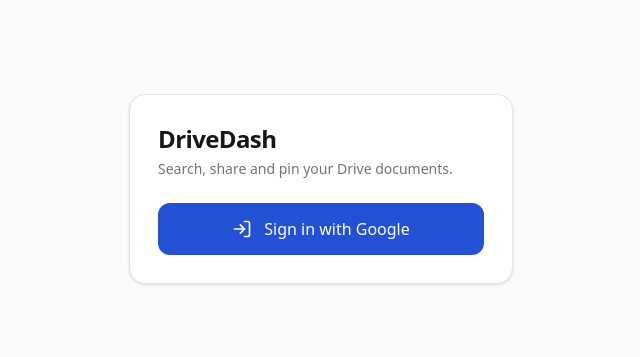
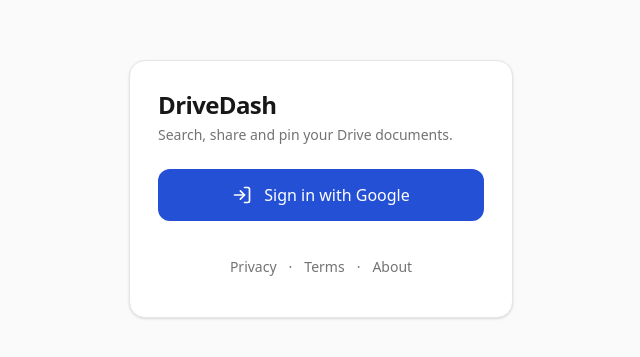
Before and after one commit to mathurshubham/drivedash, a Next.js app: page /login in a window 1280 px wide. Shown: the part 199-556 px from the top of the page, without its empty margins (319-959 px from the left). Built offline with nearby package versions, Linux system fonts and the light colour scheme.

Commit message:
feat: add legal page links to login footer
Link Privacy, Terms and About from the sign-in page for discoverability.

```diff
--- a/src/app/login/page.tsx
+++ b/src/app/login/page.tsx
@@ -1,3 +1,4 @@
+import Link from 'next/link';
 import SignInButton from '@/components/SignInButton';
 
 export const metadata = {
@@ -34,6 +35,31 @@
         <div className="mt-6">
           <SignInButton />
         </div>
+
+        <footer className="mt-6 text-center text-sm text-neutral-500 dark:text-neutral-400">
+          <nav className="inline-flex flex-wrap items-center justify-center gap-x-3 gap-y-1">
+            <Link
+              href="/privacy"
+              className="min-h-[44px] inline-flex items-center underline-offset-2 hover:underline focus-visible:outline-2 focus-visible:outline-offset-2 focus-visible:outline-accent-600 dark:focus-visible:outline-accent-400"
+            >
+              Privacy
+            </Link>
+            <span aria-hidden="true">·</span>
+            <Link
+              href="/terms"
+              className="min-h-[44px] inline-flex items-center underline-offset-2 hover:underline focus-visible:outline-2 focus-visible:outline-offset-2 focus-visible:outline-accent-600 dark:focus-visible:outline-accent-400"
+            >
+              Terms
+            </Link>
+            <span aria-hidden="true">·</span>
+            <Link
+              href="/about"
+              className="min-h-[44px] inline-flex items-center underline-offset-2 hover:underline focus-visible:outline-2 focus-visible:outline-offset-2 focus-visible:outline-accent-600 dark:focus-visible:outline-accent-400"
+            >
+              About
+            </Link>
+          </nav>
+        </footer>
       </div>
     </main>
   );
```
